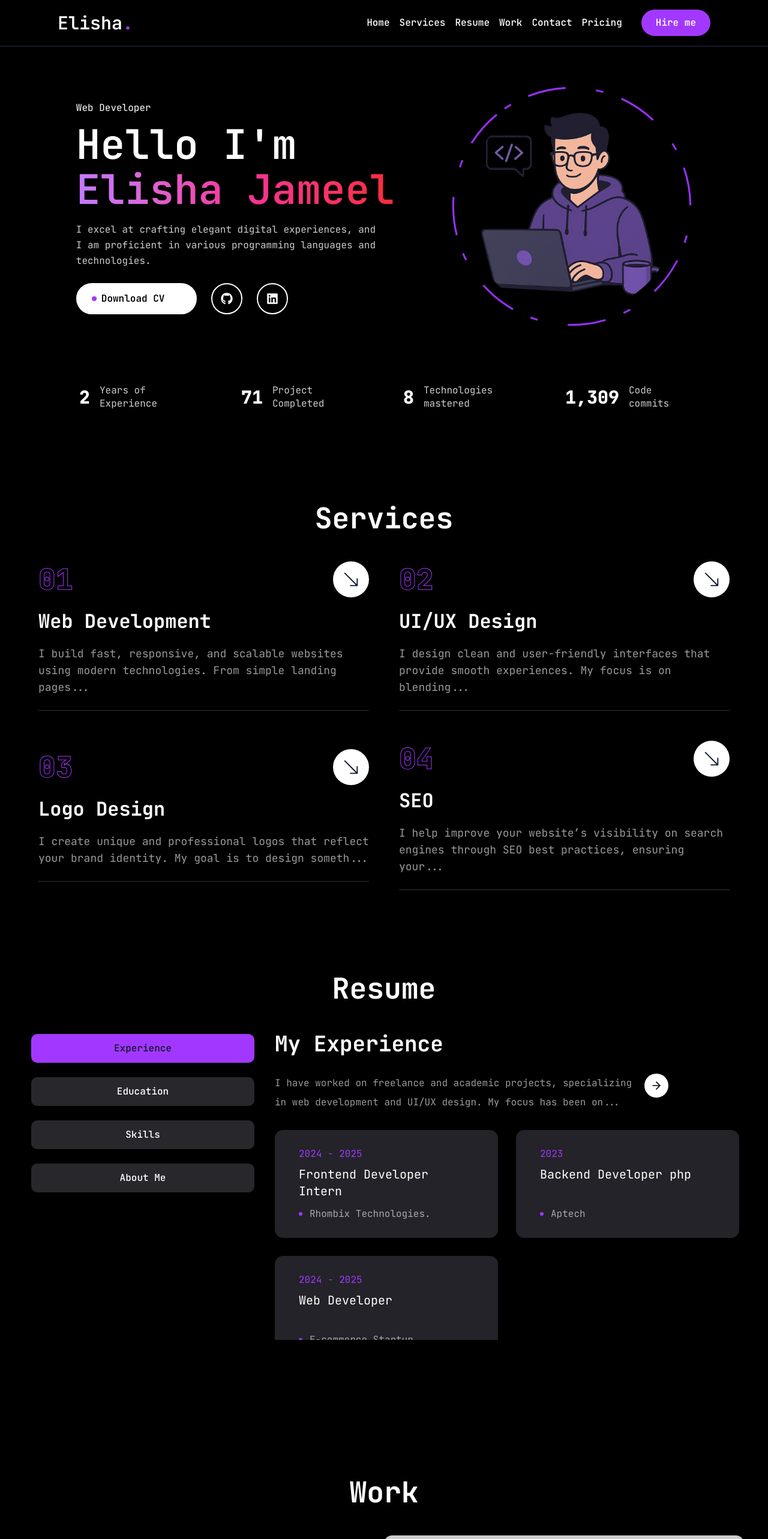
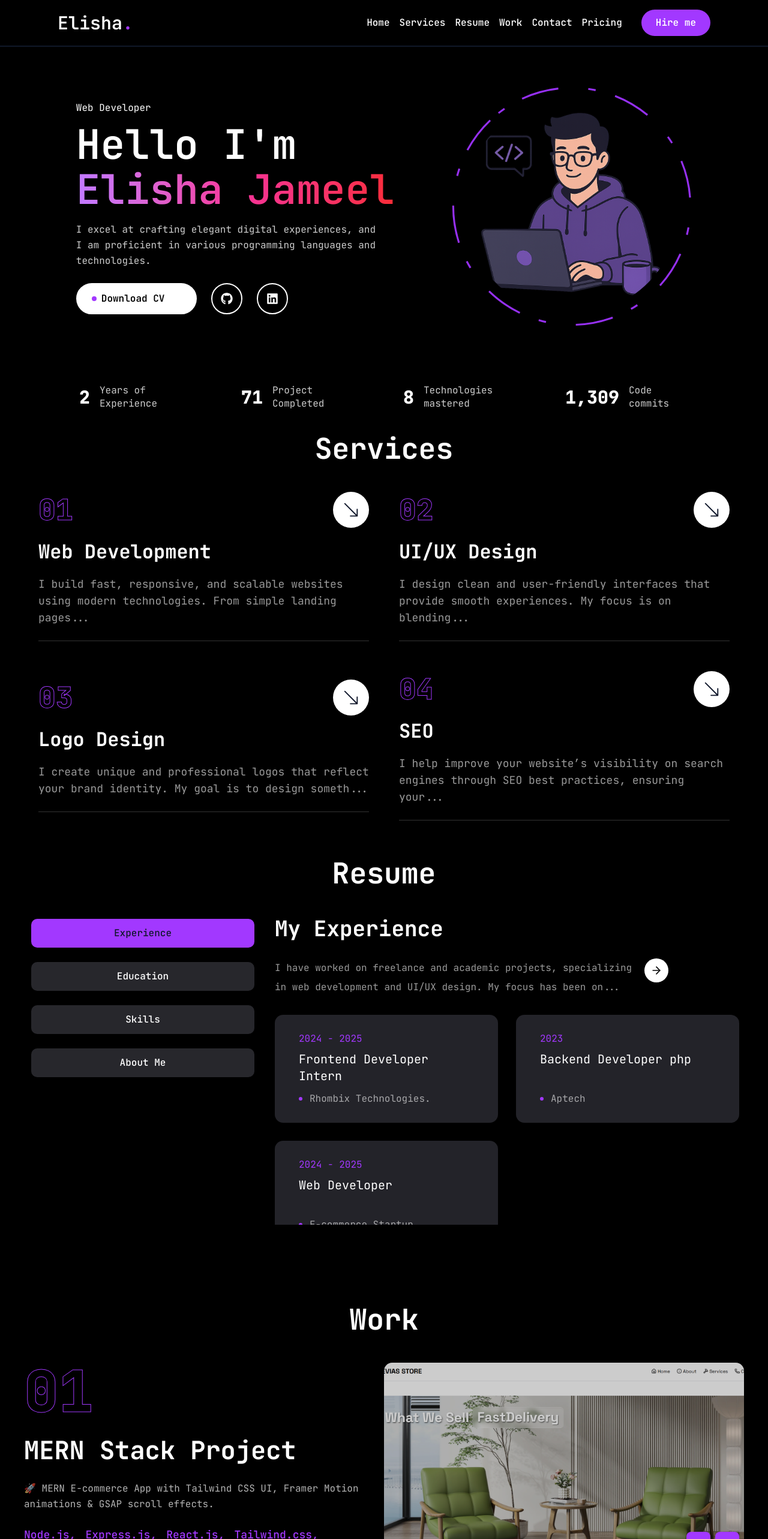
Before and after one commit to elishabhatti/elisha-portfolio, a Next.js app: page / in a window 1280 px wide. Shown: the top 2566 px of the page at 60% size. Built offline with nearby package versions, Linux system fonts and the light colour scheme.

Commit message:
removed all heights in the main page

```diff
--- a/app/page.jsx
+++ b/app/page.jsx
@@ -10,22 +10,22 @@ import Work from "@/components/pages/Work";
 const page = () => {
   return (
     <section>
-      <section id="home" className="min-h-screen pt-30">
+      <section id="home" className="pt-30">
         <Home />
       </section>
-      <section id="services" className="min-h-screen">
+      <section id="services">
         <Services />
       </section>
-      <section id="resume" className="min-h-screen ">
+      <section id="resume">
         <Resume />
       </section>
-      <section id="work" className="min-h-screen ">
+      <section id="work">
         <Work />
       </section>
-      <section id="contact" className="min-h-screen ">
+      <section id="contact">
         <Contact />
       </section>
-      <section id="pricing" className="min-h-screen ">
+      <section id="pricing">
         <Pricing />
       </section>
     </section>
```
